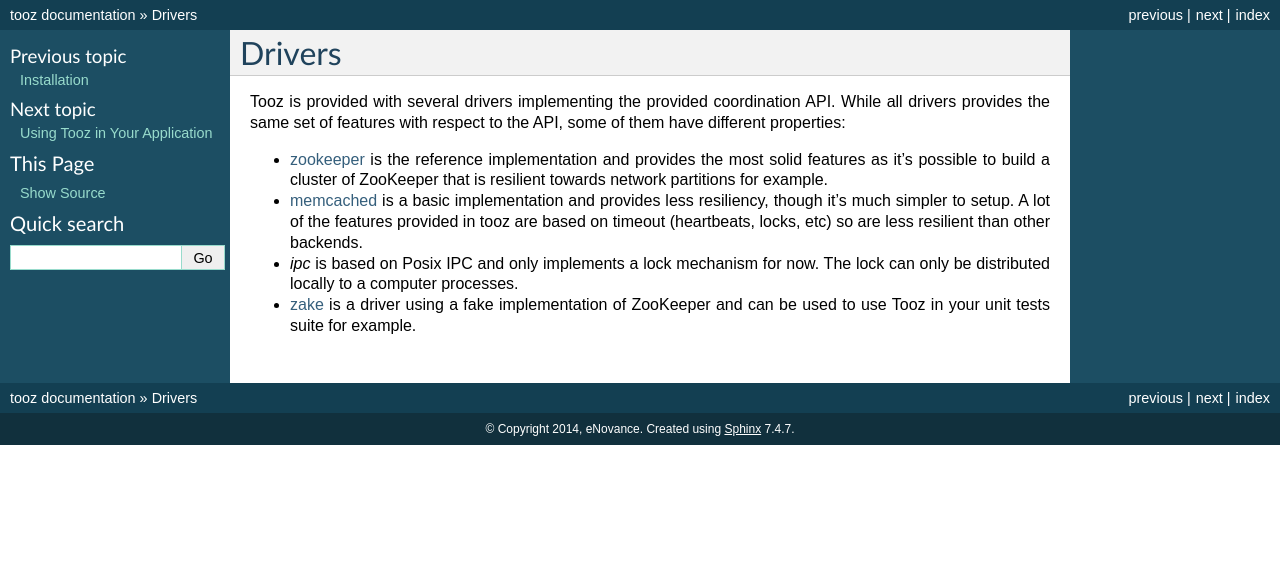
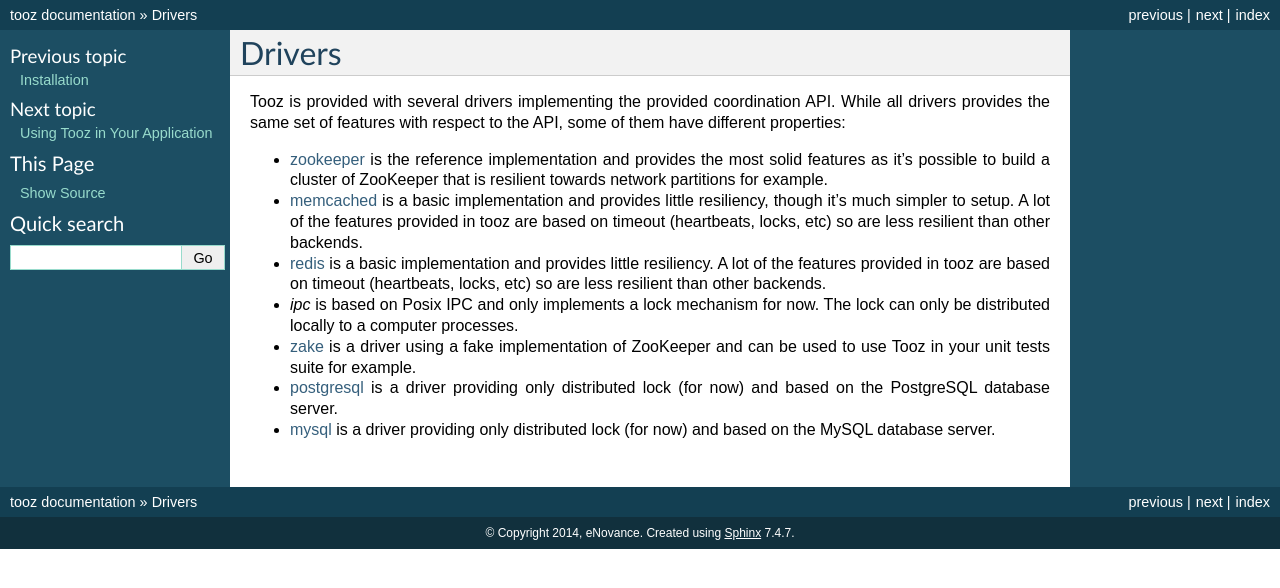
Before and after one commit to openstack/tooz, a Sphinx documentation site: the page built from doc/source/drivers.rst, in a window 1280 px wide. Shown: the top 588 px of the page. Built offline with Sphinx 7.4.7, drawn with Linux system fonts in a browser that asks for light colours; the version number could not be read and is left out.

Commit message:
doc: add missing new drivers
Change-Id: I3cd71e773e6a063f2eebc5f0f24e22cc2bae030b

```diff
--- a/doc/source/drivers.rst
+++ b/doc/source/drivers.rst
@@ -10,10 +10,14 @@ API, some of them have different properties:
   features as it's possible to build a cluster of ZooKeeper that is
   resilient towards network partitions for example.
 
-* `memcached`_ is a basic implementation and provides less resiliency, though
-  it's much simpler to setup. A lot of the features provided in tooz are
-  based on timeout (heartbeats, locks, etc) so are less resilient than other
+* `memcached`_ is a basic implementation and provides little resiliency, though
+  it's much simpler to setup. A lot of the features provided in tooz are based
+  on timeout (heartbeats, locks, etc) so are less resilient than other
   backends.
+
+* `redis`_ is a basic implementation and provides little resiliency.
+  A lot of the features provided in tooz are based on timeout (heartbeats,
+  locks, etc) so are less resilient than other backends.
 
 * `ipc` is based on Posix IPC and only implements a lock mechanism for now.
   The lock can only be distributed locally to a computer processes.
@@ -21,6 +25,15 @@ API, some of them have different properties:
 * `zake`_ is a driver using a fake implementation of ZooKeeper and can be
   used to use Tooz in your unit tests suite for example.
 
+* `postgresql`_ is a driver providing only distributed lock (for now)
+  and based on the PostgreSQL database server.
+
+* `mysql`_ is a driver providing only distributed lock (for now)
+  and based on the MySQL database server.
+
 .. _zookeeper: http://zookeeper.apache.org/
 .. _memcached: http://memcached.org/
 .. _zake: https://pypi.python.org/pypi/zake
+.. _redis: http://redis.io
+.. _postgresql: http://postgresql.org
+.. _mysql: http://mysql.org
```
